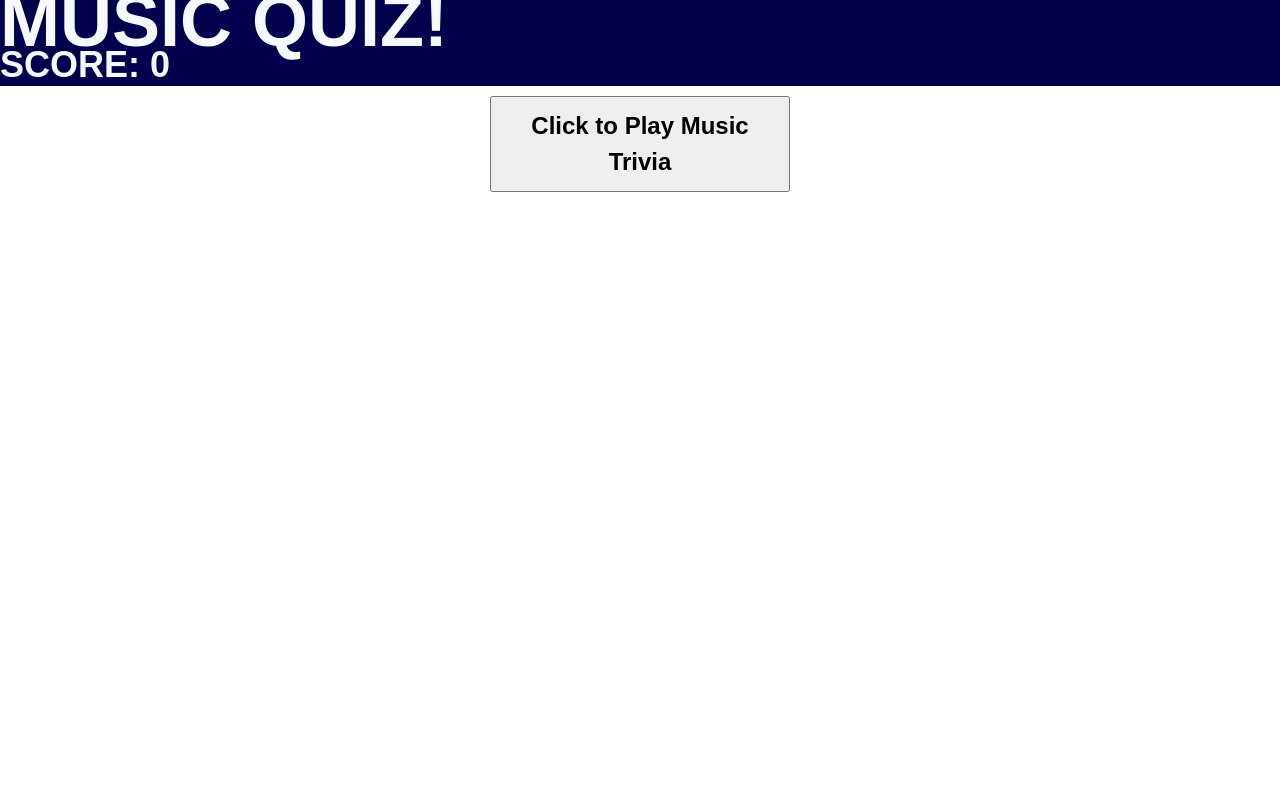
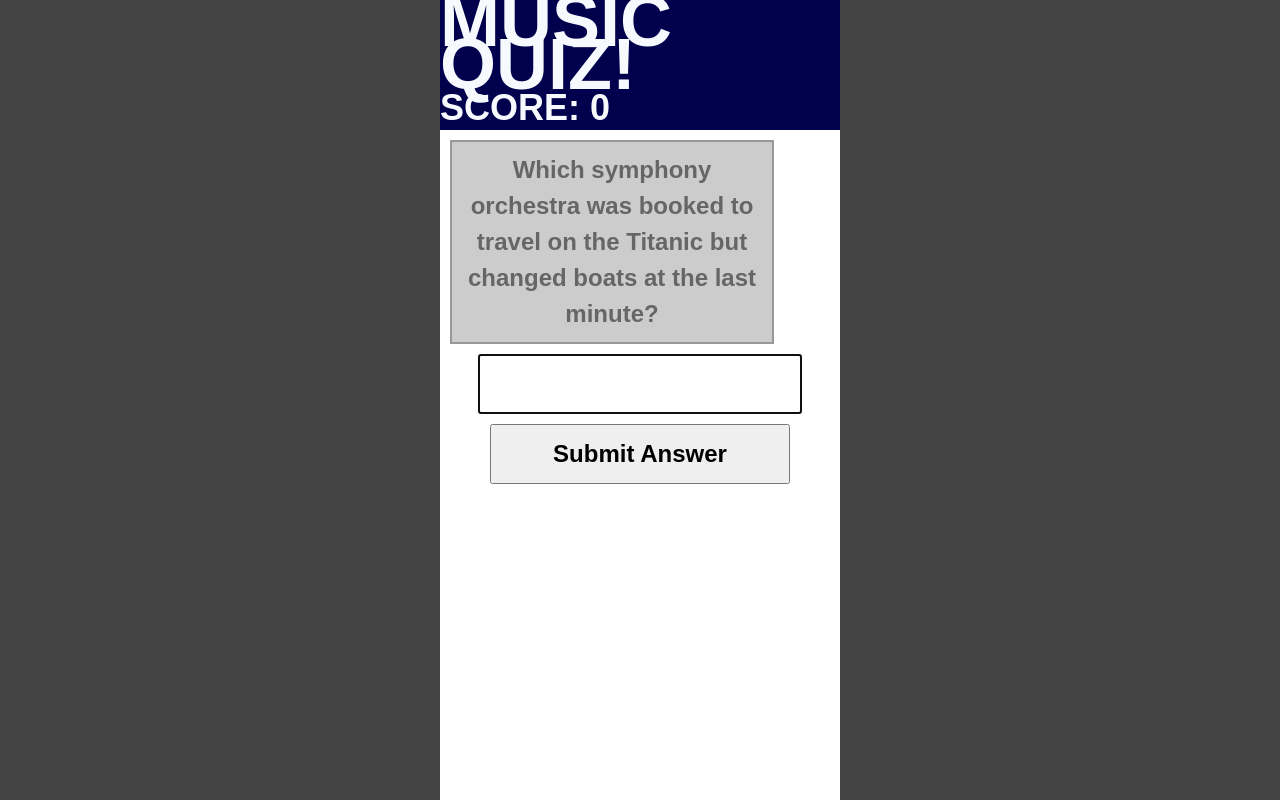
Before and after one commit to kosticus/Thinkful, a plain HTML site: page Quiz/index.html in a window 1280 px wide. Both pictures are taken after a click on the button "Click to Play Music Trivia". Drawn offline with Linux system fonts and the light colour scheme.

Commit message:
second commit

```diff
--- a/Quiz/css/styles.css
+++ b/Quiz/css/styles.css
@@ -33,10 +33,22 @@ section p {
 	color: #600;
 }
 
-button {
+input, button {
 	font: bold 24px/150% Arial, Helvetica, sans-serif;
 	display: block;
 	width: 300px;
 	padding: 10px;
 	margin: 10px auto;
 }
+
+body {
+	width: 400px;
+	margin: 0 auto;
+	background: #fff;
+	height: 100vh;
+}
+
+html {
+	background: #444;
+}
+}
--- a/Quiz/index.html
+++ b/Quiz/index.html
@@ -13,8 +13,12 @@
 		<p>Score: <strong id="score">0</strong></p>
 	</header>
 	<section id="question"></section>
+	<form id="answer">
+		<input type="text">
+		<button>Submit Answer</button>
+	</form>
 	<section id="feedback"></section>
+	<button id="start">Click to Play Music Trivia</button>
+</body>
 	<script src="js/scripts.js"></script>
-	<button id="button">Click to Play Music Trivia</button>
-</body>
 </html>
--- a/Quiz/js/scripts.js
+++ b/Quiz/js/scripts.js
@@ -1,8 +1,19 @@
-//// dom references ////
+var quiz = {
+	"name":"Music Trivia",
+	"description":"How much music trivia do you know?",
+	"questions": [
+		{ "question": "Which symphony orchestra was booked to travel on the Titanic but changed boats at the last minute?", "answer": "London Symphony Orchestra" },
+		{ "question": "Which composer ruined his own performance career by utilizing a home-made finger-stretching device?", "answer": "Schumann" },
+		{ "question": "What opera did Mozart write on the morning of its premiere?", "answer": "Don Giovanni" }
+	]
+}
+
+	//// dom references ////
 var $question = document.getElementById("question");
 var $score = document.getElementById("score");
 var $feedback = document.getElementById("feedback");
 var $start = document.getElementById("start");
+var $form = document.getElementById("answer");
 
 
 /// view functions ///
@@ -16,37 +27,48 @@ function update(element,content,klass) {
 	}
 }
 
+function hide(element) {
+	element.style.display = "none";
+}
+
+function show(element) {
+	element.style.display = "block";
+}
+
 // Event Listeners
 
 $start.addEventListener('click', function() { play(quiz) } , false);
 
-quiz = {
-	"name":"Music Trivia",
-	"description":"How much music trivia do you know?",
-	"questions": [
-		{ "question": "Which symphony orchestra was booked to travel on the Titanic but changed boats at the last minute?", "answer": "London Symphony Orchestra" },
-		{ "question": "Which composer ruined his own performance career by utilizing a home-made finger-stretching device?", "answer": "Schumann" },
-		{ "question": "What opera did Mozart write on the morning of its premiere?", "answer": "Don Giovanni" }
-	]
-}
-
-
-
-play(quiz);
+//hide the form at the start of the game
+hide($form);
 
 function play(quiz){
 	var score = 0 // initialize score
 	update($score,score)
-	//main game loop
-	for (var i = 0, question, answer, max = quiz.questions.length; i < max; i++) {
-		question = quiz.questions[i].question;
-		answer = ask(question);
-		check(answer);
+	// hide button and show form
+	hide($start);
+	show($form);
+	// add event listener to form for when it's submitted
+	$form.addEventListener('sumbit', function(event) {
+		event.preventDefault();
+		check($form[0].value);
+	}, false);
+
+	var i = 0;
+	chooseQuestion();
+
+
+	//nested functions
+
+	function chooseQuestion() {
+		var question = quiz.questions[i].question;
+		ask(question);
 	}
 
 	function ask(question){
 		update($question,question);
-		return prompt("Enter your answer:");
+		$form[0].value = "";
+		$form[0].focus();
 	}
 
 	function check(answer){
@@ -58,11 +80,19 @@ function play(quiz){
 		} else {
 			update($feedback,"Wrong!","wrong");
 		}
+		i++;
+		if(i === quiz.questions.length) {
+			gameOver();
+		} else {
+			chooseQuestion();
+		}
 	}
-	//end of main game loop
-	gameOver();
+
+
 	function gameOver() {
 		//inform the player that the game has finished and tell them how many points they have scored
 		update($question,"Game Over! You scored " + score + " points.");
+		hide($form);
+		show($start);
 	}
 }
```
